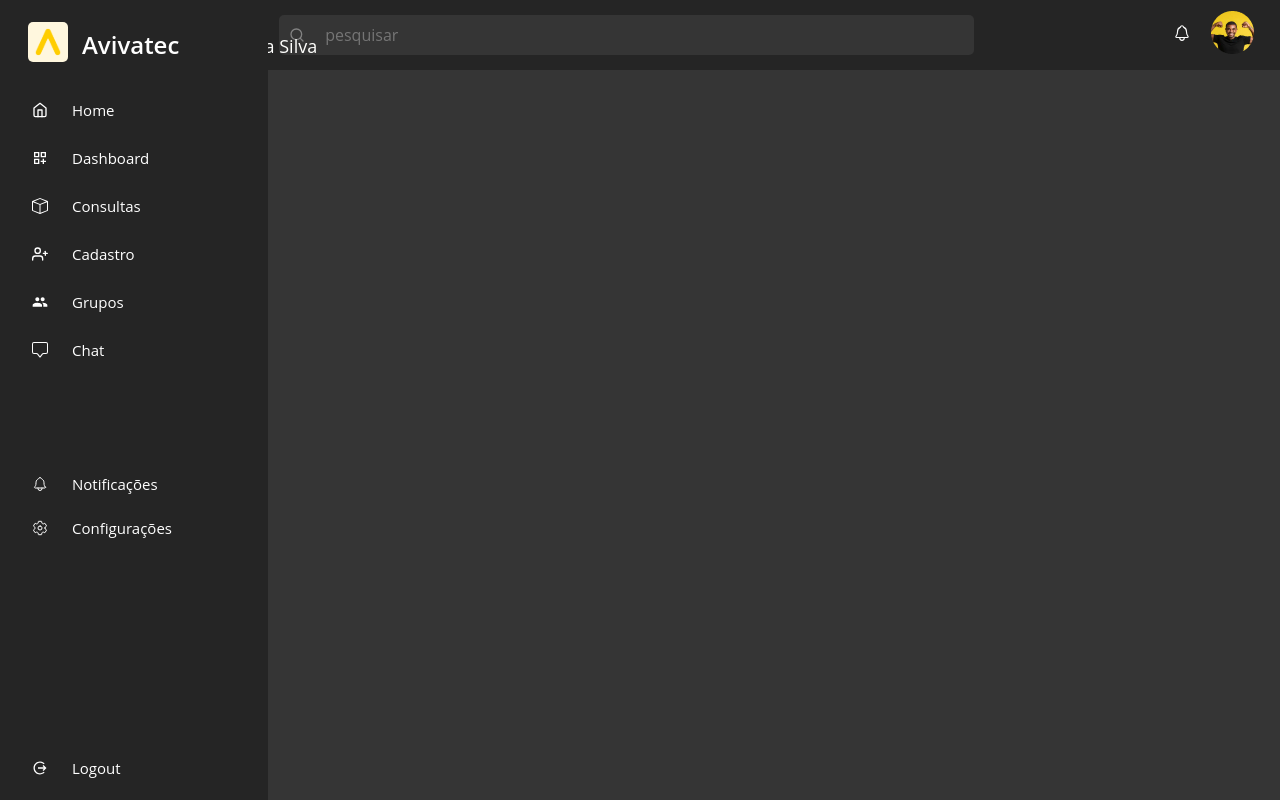
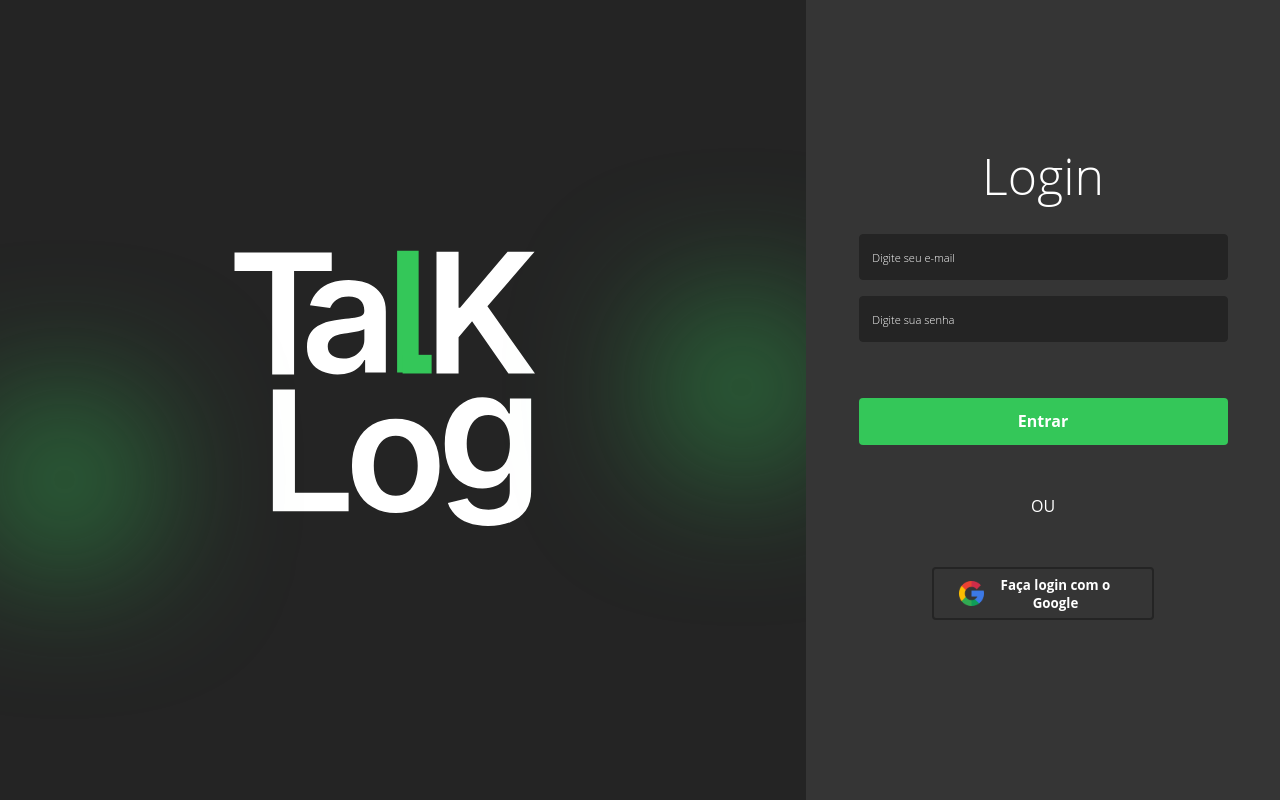
Before and after one commit to 1thiagoCRUZ/fabrica_de_projetos, a React (Create React App) app: page /login in a window 1280 px wide. Built offline with nearby package versions, Linux system fonts and the light colour scheme.

Commit message:
Integrando formulário de login com a API de login

```diff
--- a/src/App.js
+++ b/src/App.js
@@ -1,20 +1,30 @@
 import Navbar from "./components/layout/nav/Navbar";
 import { BrowserRouter as Router, Routes, Route } from 'react-router-dom'
 import Container from "./components/Container";
-import Home from "./components/layout/Home";
+import Home from "./pages/Home";
 import Sidebar from "./components/layout/nav/Sidebar";
+import { AuthProvider } from "./routes/AuthContext";
+import LoginForm from "./pages/LoginForm";
+import ProtectedRoute from "./routes/ProtectedRoute";
 
 function App() {
   return (
-    <Router>
-      <Navbar />
-      <Sidebar />
-      <Container customClass="min-height">
+    <AuthProvider>
+      <Router>
         <Routes>
-          <Route exact path="/" element={<Home />} />
+          <Route exact path="/login" element={<LoginForm />} />
+          <Route exact path="/" element={
+            <ProtectedRoute>
+              <Navbar />
+              <Sidebar />
+              <Container customClass="min-height">
+                <Home />
+              </Container>
+            </ProtectedRoute>
+          } />
         </Routes>
-      </Container>
-    </Router>
+      </Router>
+    </AuthProvider>
   );
 }
 
--- /dev/null
+++ b/src/pages/LoginForm.js
@@ -0,0 +1,83 @@
+import styles from './LoginForm.module.css';
+import { useState } from 'react';
+import { useAuth } from '../routes/AuthContext';
+import { useNavigate } from 'react-router-dom';
+import google_icon from '../img/google_icon.svg'
+import talklog from '../img/talkloglogo.svg'
+
+function LoginForm() {
+    const [email, setEmail] = useState('');
+    const [password, setPassword] = useState('');
+    const [error, setError] = useState('');
+    const { login } = useAuth();
+    const navigate = useNavigate();
+
+    const handleSubmit = async (e) => {
+        e.preventDefault();
+
+        try {
+            const response = await fetch('https://api-authetication-jwt.onrender.com/login', {
+                method: 'POST',
+                headers: {
+                    'Content-Type': 'application/json',
+                },
+                body: JSON.stringify({ email, password }),
+            });
+
+            const data = await response.json();
+
+            if (data.auth) {
+                login(data.token); // Salva o token no contexto de autenticação
+                navigate('/'); // Redireciona para a página Home
+            } else {
+                setError(data.message);
+            }
+        } catch (err) {
+            setError('Erro ao fazer login');
+        }
+    };
+
+    return (
+        <div className={styles.form_login}>
+            <span>
+                <div className={styles.logo_container}>
+                    <img src={talklog} />
+                    <div className={styles.ball + ' ' + styles.ball1}></div>
+                    <div className={styles.ball + ' ' + styles.ball2}></div>
+                </div>
+            </span>
+            <span className={styles.form_container}>
+                <form onSubmit={handleSubmit} className={styles.form}>
+                    <h3>Login</h3>
+                    {error && <p>{error}</p>}
+                    <div>
+                        <input
+                            type="email"
+                            value={email}
+                            onChange={(e) => setEmail(e.target.value)}
+                            placeholder="Digite seu e-mail"
+                        />
+                    </div>
+                    <div>
+                        <input
+                            type="password"
+                            value={password}
+                            onChange={(e) => setPassword(e.target.value)}
+                            placeholder="Digite sua senha"
+                        />
+                    </div>
+                    <button className={styles.btn_login}>Entrar</button>
+                    <span>
+                        <a>OU</a>
+                    </span><br />
+                    <span className={styles.login_google_container}>
+                        <img src={google_icon} className={styles.img_google_icon} />
+                        <button className={styles.btn_login_google}>Faça login com o Google</button>
+                    </span>
+                </form>
+            </span>
+        </div>
+    );
+}
+
+export default LoginForm;
--- /dev/null
+++ b/src/pages/LoginForm.module.css
@@ -0,0 +1,196 @@
+.form_login {
+    display: flex;
+    justify-content: space-between;
+    height: 100vh;
+    background-color: #242424;
+  }
+
+.logo_container {
+    position: relative;
+    overflow: hidden;
+    width: 806px;
+    height: 100%;
+    display: flex;
+    justify-content: center;
+}
+
+.logo_container img {
+    margin-right: 75px;
+    width: 350px;
+}
+
+.ball {
+    position: absolute;
+    width: 129px; /* Diâmetro da bolinha */
+    height: 127px; /* Diâmetro da bolinha */
+    border-radius: 50%; /* Torna as bolinhas redondas */
+    background-color: #34C759; /* Cor da bolinha */
+    filter: blur(80px); /* Adiciona um efeito de desfoque */
+}
+
+.ball1 {
+    animation: moveBall1 4s linear infinite; /* Animação da bolinha 1 */
+}
+
+.ball2 {
+    animation: moveBall2 4s linear infinite; /* Animação da bolinha 2 */
+}
+
+@keyframes moveBall1 {
+    0% {
+        left: 0; /* Começa no canto superior esquerdo */
+        top: 0; /* Começa no canto superior esquerdo */
+    }
+    25% {
+        left: 100%; /* Move para o canto superior direito */
+        top: 0;
+        transform: translate(-100%, 0); /* Ajusta para fora do contêiner */
+    }
+    50% {
+        left: 100%; /* Move para o canto inferior direito */
+        top: 100%;
+        transform: translate(-100%, -100%);
+    }
+    75% {
+        left: 0; /* Move para o canto inferior esquerdo */
+        top: 100%;
+        transform: translate(0, -100%);
+    }
+    100% {
+        left: 0; /* Retorna ao canto superior esquerdo */
+        top: 0;
+    }
+}
+
+@keyframes moveBall2 {
+    0% {
+        left: 100%; /* Começa no canto superior direito */
+        top: 100%; /* Começa no canto inferior direito */
+    }
+    25% {
+        left: 0; /* Move para o canto inferior esquerdo */
+        top: 100%;
+        transform: translate(0, 0);
+    }
+    50% {
+        left: 0; /* Move para o canto superior esquerdo */
+        top: 0;
+        transform: translate(0, 0);
+    }
+    75% {
+        left: 100%; /* Move para o canto superior direito */
+        top: 0;
+        transform: translate(-100%, 0); /* Corrigido para manter a bolinha visível */
+    }
+    100% {
+        left: 100%; /* Retorna ao canto inferior direito */
+        top: 100%;
+        transform: translate(0, 0); /* Corrigido para manter a bolinha visível */
+    }
+}
+
+
+.form_container {
+    border: none;
+    width: 634px;
+    display: flex;
+    justify-content: center;
+    align-items: center;
+    background-color: #353535;
+    padding: 2rem;
+    height: 100%;
+    text-align: center;
+}
+
+.form {
+    width: 90%;
+    height: 70%;
+}
+
+h3 {
+    font-size: 50px;
+    font-style: initial;
+    font-weight: lighter;
+    margin-bottom: 1.5rem;
+    color: #fff;
+}
+
+
+p {
+    color: #d9534f;
+    font-size: 0.9rem;
+    margin-bottom: 1rem;
+}
+
+input {
+    width: 100%;
+    padding: 0.8rem;
+    margin-bottom: 1rem;
+    border: 1px solid #242424;
+    border-radius: 4px;
+    font-size: smaller;
+    background-color: #242424;
+    outline: none;
+    color: #fff;
+    transition: border-color 0.3s;
+}
+input::placeholder {
+    color: #fff;
+    font-weight: lighter;
+    font-size: smaller;
+}
+
+input:focus {
+    border-color: #34C759;
+}
+
+
+.btn_login {
+    margin-top: 40px;
+    width: 100%;
+    padding: 0.8rem;
+    background-color: #34C759;
+    color: #fff;
+    border: none;
+    border-radius: 4px;
+    font-size: 1rem;
+    font-weight: bold;
+    cursor: pointer;
+    transition: background-color 0.3s;
+    margin-bottom: 50px;
+}
+
+.btn_login:hover {
+    background-color: #242424;
+    border: 1px solid #34C759;
+}
+
+.form_container span a {
+    color: #FFF;
+    font-weight: 400;
+}
+
+.login_google_container {
+    margin: 50px auto;
+    border: solid 2px #242424;
+    padding: 0.4rem;
+    background-color: transparent;
+    border-radius: 4px;
+    width: 60%;
+    font-size: 12px;
+    display: flex;
+    justify-content: center;
+    align-items: center;
+    cursor: pointer;
+}
+
+/* .img_google_icon {
+    width: 20px;
+    height: 20px;
+} */
+
+.btn_login_google {
+    width: 70%;
+    color: #fff;
+    font-weight: bold;
+}
--- /dev/null
+++ b/src/routes/AuthContext.js
@@ -0,0 +1,35 @@
+import { createContext, useState, useContext } from "react";
+
+const AuthContext = createContext();
+
+export const useAuth = () => useContext(AuthContext);
+
+export const AuthProvider = ({ children }) => {
+    const [auth, setAuth] = useState({
+        token: null,
+        isAuthenticated: false,
+    });
+
+    // Lógica para realizar o login
+    const login = (token) => {
+        setAuth({
+            token,
+            isAuthenticated: true,
+        });
+        localStorage.setItem('token', token) // Usando o localstorage para conseguir armazenar o token
+    };
+
+    const logout = () => {
+        setAuth({
+            token: null,
+            isAuthenticated: false,
+        });
+        localStorage.removeItem('token');
+    };
+
+    return (
+        <AuthContext.Provider value={{ auth, login, logout}}>
+            {children}
+        </AuthContext.Provider>
+    );
+};
--- /dev/null
+++ b/src/routes/ProtectedRoute.js
@@ -0,0 +1,10 @@
+import { Navigate } from "react-router-dom";
+import { useAuth } from "./AuthContext";
+
+const ProtectedRoute = ({ children }) => {
+    const { auth } = useAuth();
+
+    return auth.isAuthenticated ? children : <Navigate to="/login" />
+};
+
+export default ProtectedRoute
```
Also changed, not shown: src/pages/Home.js (renamed from src/components/layout/Home.js, +4 -4 lines), src/img/google_icon.svg (added), src/img/talkloglogo.svg (added), src/pages/Home.module.css (renamed from src/components/layout/Home.module.css).
